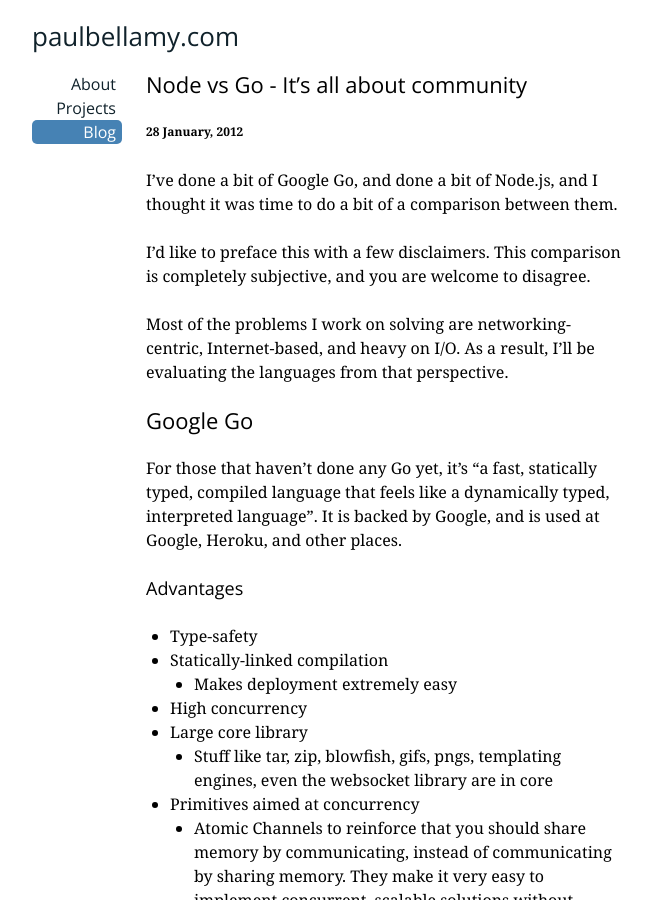
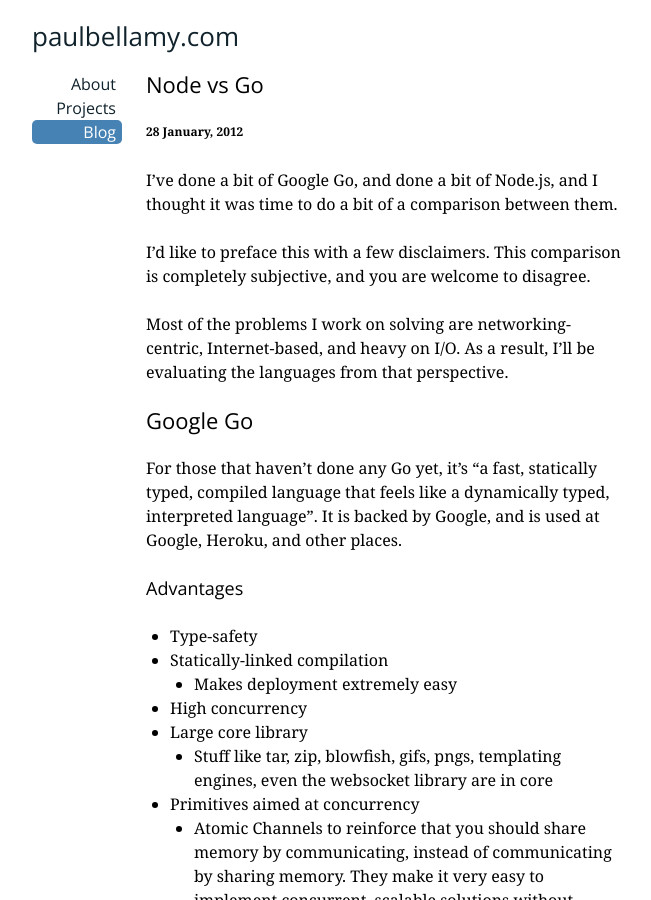
Before and after one commit to paulbellamy/paulbellamy.github.com, a Jekyll site: the page built from _posts/2012-01-28-node-vs-go.markdown, in a window 1280 px wide and 900 px high. Shown: the whole window, without its empty margins (188-839 px from the left). Built offline with Jekyll 4.4.1, drawn with Linux system fonts in a browser that asks for light colours; Markdown is read by kramdown in place of the engine named in the settings; a script that is not in the unit is left out.

Commit message:
Ditching the node-v-go subtitle

```diff
--- a/_posts/2012-01-28-node-vs-go.markdown
+++ b/_posts/2012-01-28-node-vs-go.markdown
@@ -1,6 +1,6 @@
 ---
 layout: post
-title: Node vs Go - It's all about community
+title: Node vs Go
 ---
 
 {{ page.title }}
```
